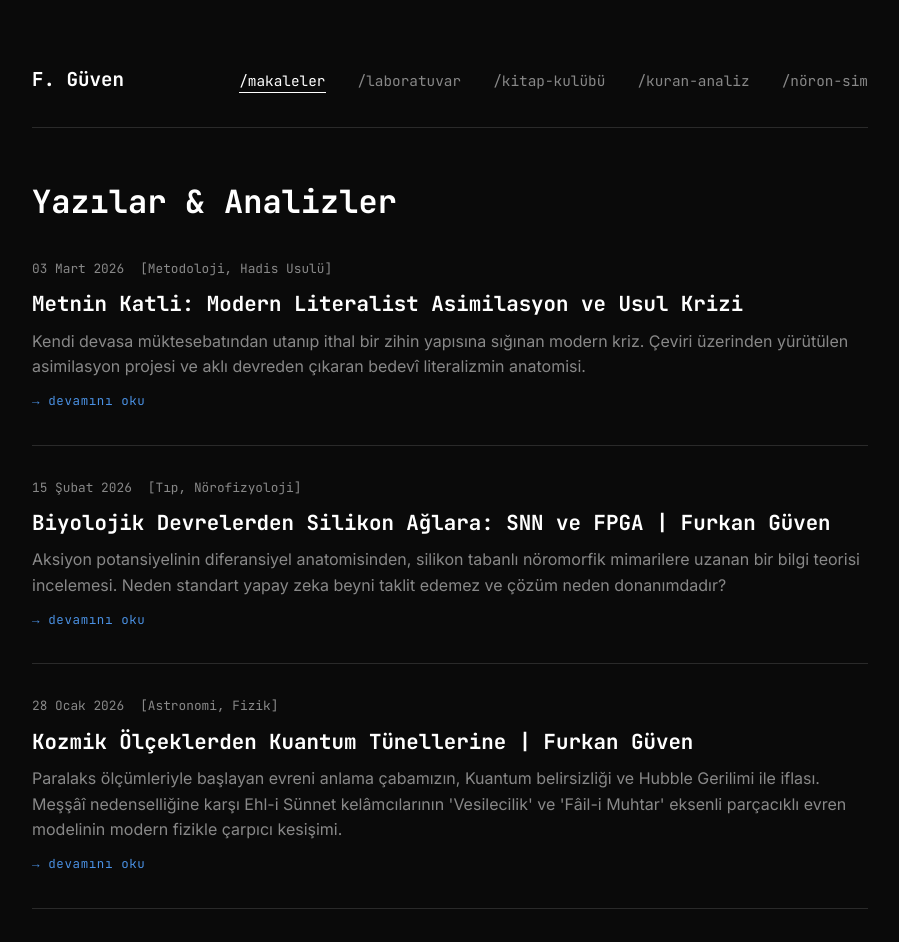
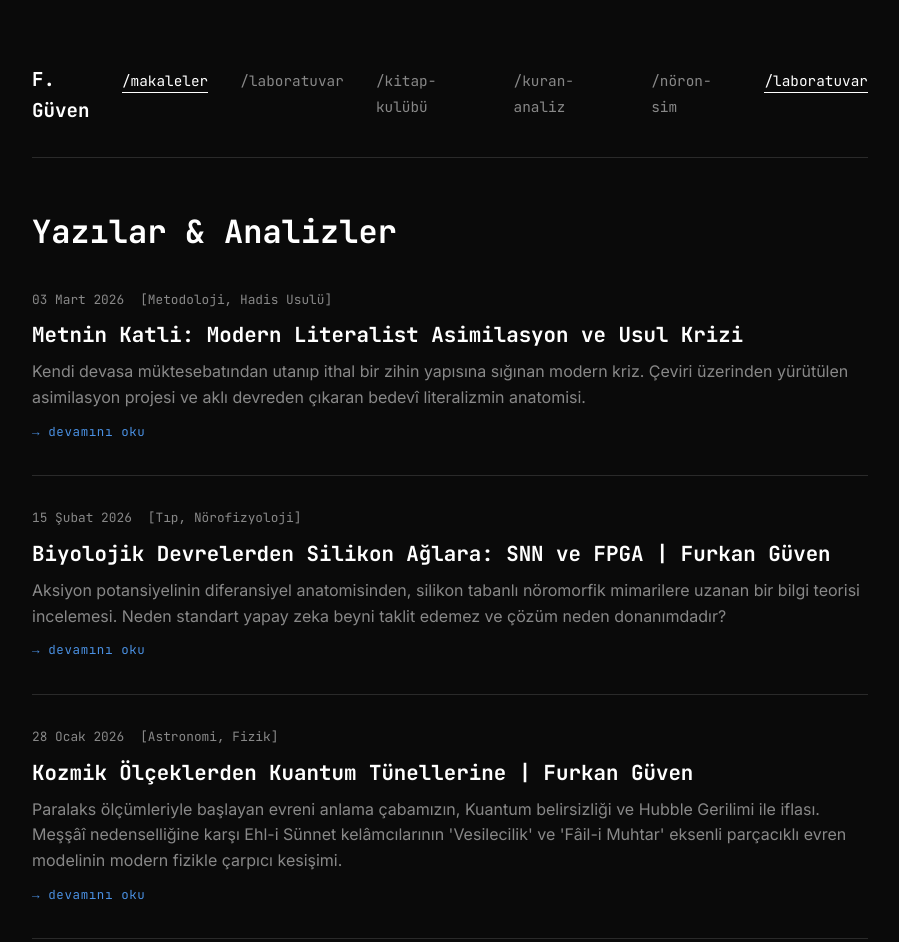
Before and after one commit to drFurkanGuven/sitem, a website: page makaleler.html in a window 1280 px wide. Shown: the top 942 px of the page, without its empty margins (190-1089 px from the left). Drawn offline with Linux system fonts and the light colour scheme.

Commit message:
Update makaleler.html

```diff
--- a/makaleler.html
+++ b/makaleler.html
@@ -33,6 +33,7 @@
             <li><a href="kitap-kulubu/">/kitap-kulübü</a></li>
             <li><a href="kuran-analiz/">/kuran-analiz</a></li>
             <li><a href="noron-simulator.html">/nöron-sim</a></li>
+            <li><a href="laboratuvar.html" class="active">/laboratuvar</a></li>
           </ul>
         </nav>
       </div>
```
